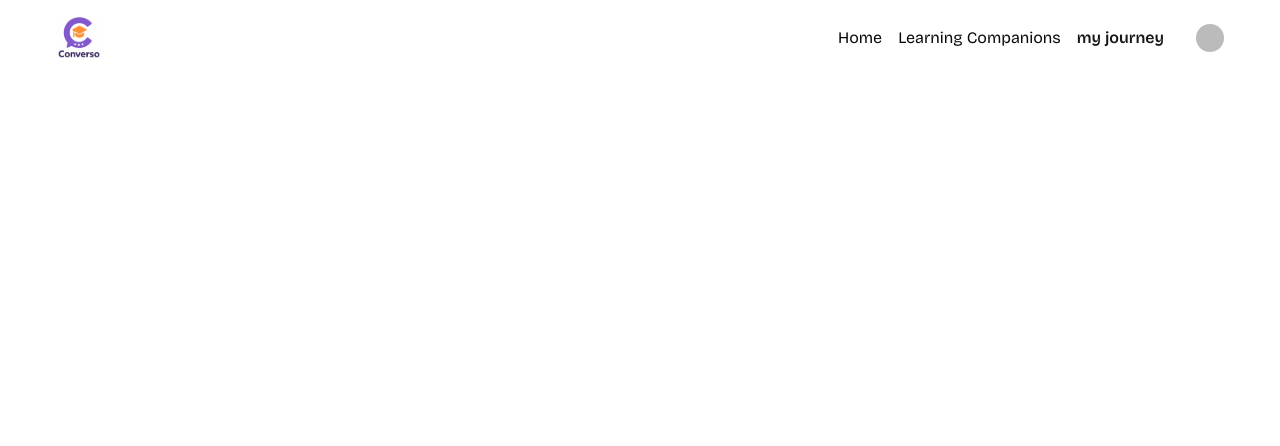
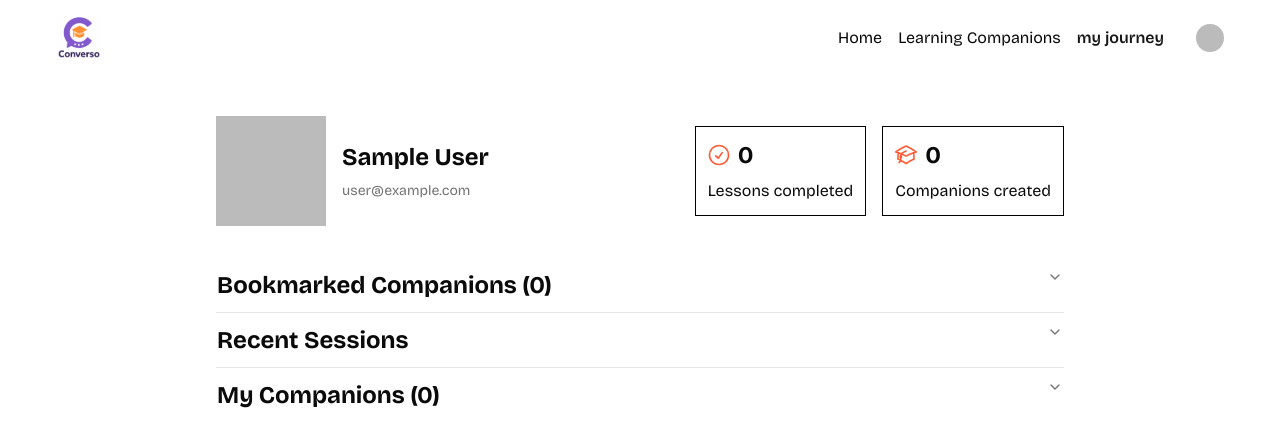
Before and after one commit to Kero2004-A/saas_app, a Next.js app: page /my-journey in a window 1280 px wide. Shown: the top 446 px of the page. Built offline with nearby package versions, Linux system fonts and the light colour scheme; no server answers; the database is empty; sample sign-in values are in the browser's storage; some icons are missing.

Commit message:
feat: implement user profile page with session history, companions count, and bookmarked companions display

```diff
--- a/app/my-journey/page.tsx
+++ b/app/my-journey/page.tsx
@@ -1,11 +1,102 @@
+import {
+  Accordion,
+  AccordionContent,
+  AccordionItem,
+  AccordionTrigger,
+} from "@/components/ui/accordion";
+import { currentUser } from "@clerk/nextjs/server";
+import { redirect } from "next/navigation";
+import {
+  getUserCompanions,
+  getUserSessions,
+  getBookmarkedCompanions,
+} from "@/lib/actions/companion.actions";
+import Image from "next/image";
+import CompanionsList from "@/components/CompanionList";
 
+const Profile = async () => {
+  const user = await currentUser();
 
-const Profile = () => {
+  if (!user) redirect("/sign-in");
+
+  const companions = await getUserCompanions(user.id);
+  const sessionHistory = await getUserSessions(user.id);
+  const bookmarkedCompanions = await getBookmarkedCompanions(user.id);
+
   return (
-    <div>
-
-    </div>
-  )
-}
-
-export default Profile
+    <main className="lg:w-3/4">
+      <section className="flex justify-between gap-4 max-sm:flex-col items-center">
+        <div className="flex gap-4 items-center">
+          <Image
+            src={user.imageUrl}
+            alt={user.firstName!}
+            width={110}
+            height={110}
+          />
+          <div className="flex flex-col gap-2">
+            <h1 className="font-bold text-2xl">
+              {user.firstName} {user.lastName}
+            </h1>
+            <p className="text-sm text-muted-foreground">
+              {user.emailAddresses[0].emailAddress}
+            </p>
+          </div>
+        </div>
+        <div className="flex gap-4">
+          <div className="border border-black rouded-lg p-3 gap-2 flex flex-col h-fit">
+            <div className="flex gap-2 items-center">
+              <Image
+                src="/icons/check.svg"
+                alt="checkmark"
+                width={22}
+                height={22}
+              />
+              <p className="text-2xl font-bold">{sessionHistory.length}</p>
+            </div>
+            <div>Lessons completed</div>
+          </div>
+          <div className="border border-black rouded-lg p-3 gap-2 flex flex-col h-fit">
+            <div className="flex gap-2 items-center">
+              <Image src="/icons/cap.svg" alt="cap" width={22} height={22} />
+              <p className="text-2xl font-bold">{companions.length}</p>
+            </div>
+            <div>Companions created</div>
+          </div>
+        </div>
+      </section>
+      <Accordion>
+        <AccordionItem value="bookmarks">
+          <AccordionTrigger className="text-2xl font-bold">
+            Bookmarked Companions {`(${bookmarkedCompanions.length})`}
+          </AccordionTrigger>
+          <AccordionContent>
+            <CompanionsList
+              companions={bookmarkedCompanions}
+              title="Bookmarked Companions"
+            />
+          </AccordionContent>
+        </AccordionItem>
+        <AccordionItem value="recent">
+          <AccordionTrigger className="text-2xl font-bold">
+            Recent Sessions
+          </AccordionTrigger>
+          <AccordionContent>
+            <CompanionsList
+              title="Recent Sessions"
+              companions={sessionHistory}
+            />
+          </AccordionContent>
+        </AccordionItem>
+        <AccordionItem value="companions">
+          <AccordionTrigger className="text-2xl font-bold">
+            My Companions {`(${companions.length})`}
+          </AccordionTrigger>
+          <AccordionContent>
+            <CompanionsList title="My Companions" companions={companions} />
+          </AccordionContent>
+        </AccordionItem>
+      </Accordion>
+    </main>
+  );
+};
+export default Profile;
```
